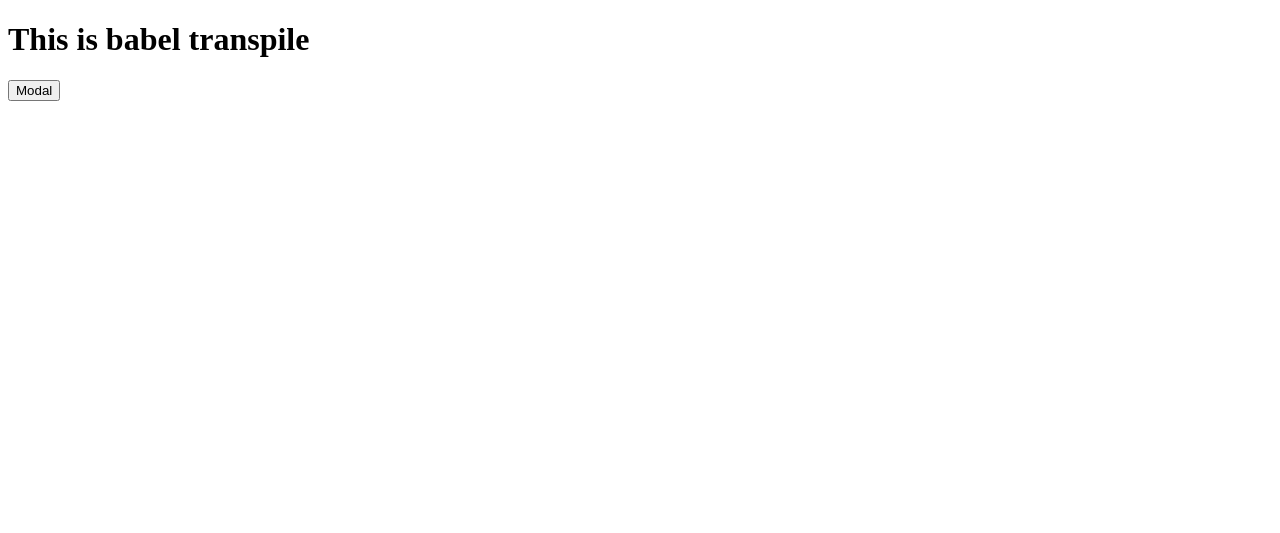
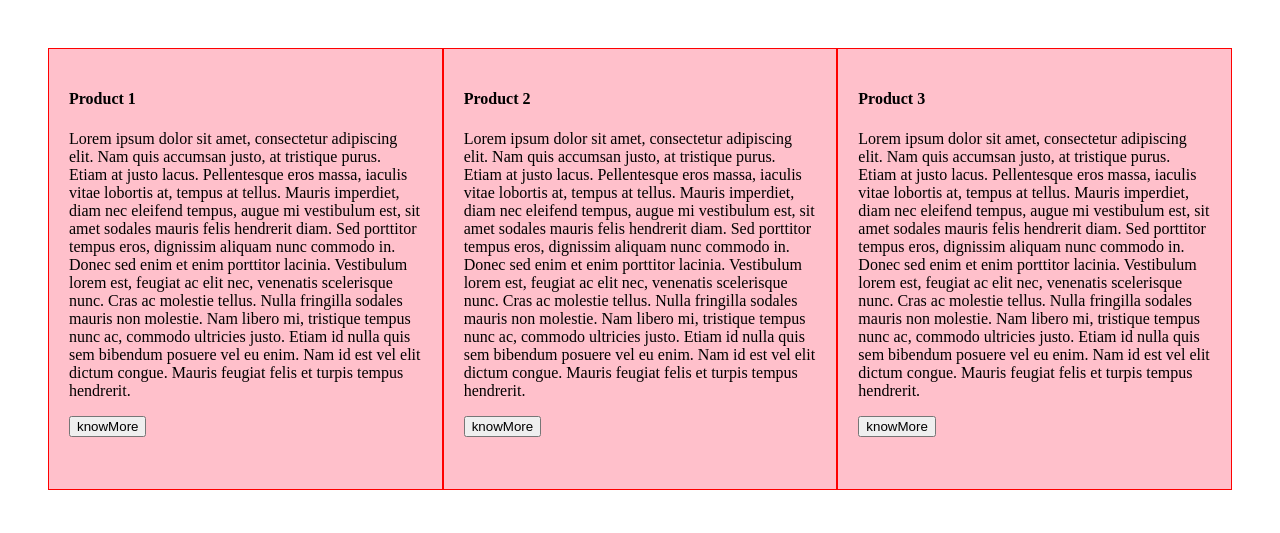
Before and after one commit to diptigandhi24/Overlay-Plugin, a website with bundled scripts: page index.html in a window 1280 px wide. Built offline with nearby package versions, Linux system fonts and the light colour scheme.

Commit message:
Created a product grid using flexbox, each product has a modal button

```diff
--- a/index.html
+++ b/index.html
@@ -7,10 +7,65 @@
     <link rel="stylesheet" href="style.css" />
     <title>Document</title>
   </head>
+  <!-- lets create a product grid with modal button in it -->
   <body>
     <div id="overlayWrapper">
-      <h1>This is babel transpile</h1>
-      <button class="modal">Modal</button>
+      <div class="equalHWrap eqWrap">
+        <div class="equalHW eq">
+          <h4>Product 1</h4>
+          <p>
+            Lorem ipsum dolor sit amet, consectetur adipiscing elit. Nam quis
+            accumsan justo, at tristique purus. Etiam at justo lacus.
+            Pellentesque eros massa, iaculis vitae lobortis at, tempus at
+            tellus. Mauris imperdiet, diam nec eleifend tempus, augue mi
+            vestibulum est, sit amet sodales mauris felis hendrerit diam. Sed
+            porttitor tempus eros, dignissim aliquam nunc commodo in. Donec sed
+            enim et enim porttitor lacinia. Vestibulum lorem est, feugiat ac
+            elit nec, venenatis scelerisque nunc. Cras ac molestie tellus. Nulla
+            fringilla sodales mauris non molestie. Nam libero mi, tristique
+            tempus nunc ac, commodo ultricies justo. Etiam id nulla quis sem
+            bibendum posuere vel eu enim. Nam id est vel elit dictum congue.
+            Mauris feugiat felis et turpis tempus hendrerit.
+          </p>
+          <button class="modal">knowMore</button>
+        </div>
+        <div class="equalHW eq">
+          <h4>Product 2</h4>
+          <p>
+            Lorem ipsum dolor sit amet, consectetur adipiscing elit. Nam quis
+            accumsan justo, at tristique purus. Etiam at justo lacus.
+            Pellentesque eros massa, iaculis vitae lobortis at, tempus at
+            tellus. Mauris imperdiet, diam nec eleifend tempus, augue mi
+            vestibulum est, sit amet sodales mauris felis hendrerit diam. Sed
+            porttitor tempus eros, dignissim aliquam nunc commodo in. Donec sed
+            enim et enim porttitor lacinia. Vestibulum lorem est, feugiat ac
+            elit nec, venenatis scelerisque nunc. Cras ac molestie tellus. Nulla
+            fringilla sodales mauris non molestie. Nam libero mi, tristique
+            tempus nunc ac, commodo ultricies justo. Etiam id nulla quis sem
+            bibendum posuere vel eu enim. Nam id est vel elit dictum congue.
+            Mauris feugiat felis et turpis tempus hendrerit.
+          </p>
+          <button class="modal">knowMore</button>
+        </div>
+        <div class="equalHW eq">
+          <h4>Product 3</h4>
+          <p>
+            Lorem ipsum dolor sit amet, consectetur adipiscing elit. Nam quis
+            accumsan justo, at tristique purus. Etiam at justo lacus.
+            Pellentesque eros massa, iaculis vitae lobortis at, tempus at
+            tellus. Mauris imperdiet, diam nec eleifend tempus, augue mi
+            vestibulum est, sit amet sodales mauris felis hendrerit diam. Sed
+            porttitor tempus eros, dignissim aliquam nunc commodo in. Donec sed
+            enim et enim porttitor lacinia. Vestibulum lorem est, feugiat ac
+            elit nec, venenatis scelerisque nunc. Cras ac molestie tellus. Nulla
+            fringilla sodales mauris non molestie. Nam libero mi, tristique
+            tempus nunc ac, commodo ultricies justo. Etiam id nulla quis sem
+            bibendum posuere vel eu enim. Nam id est vel elit dictum congue.
+            Mauris feugiat felis et turpis tempus hendrerit.
+          </p>
+          <button class="modal">knowMore</button>
+        </div>
+      </div>
     </div>
     <script type="module" src="build/main.bundle.js"></script>
   </body>
--- a/style.css
+++ b/style.css
@@ -11,3 +11,17 @@
   z-index: 2;
   cursor: pointer;
 }
+.eqWrap {
+  display: flex;
+  padding: 40px;
+}
+.equalHW {
+  flex: 1;
+  height: 400px;
+}
+
+.equalHW {
+  background-color: pink;
+  border: 1px solid red;
+  padding: 20px;
+}
```
